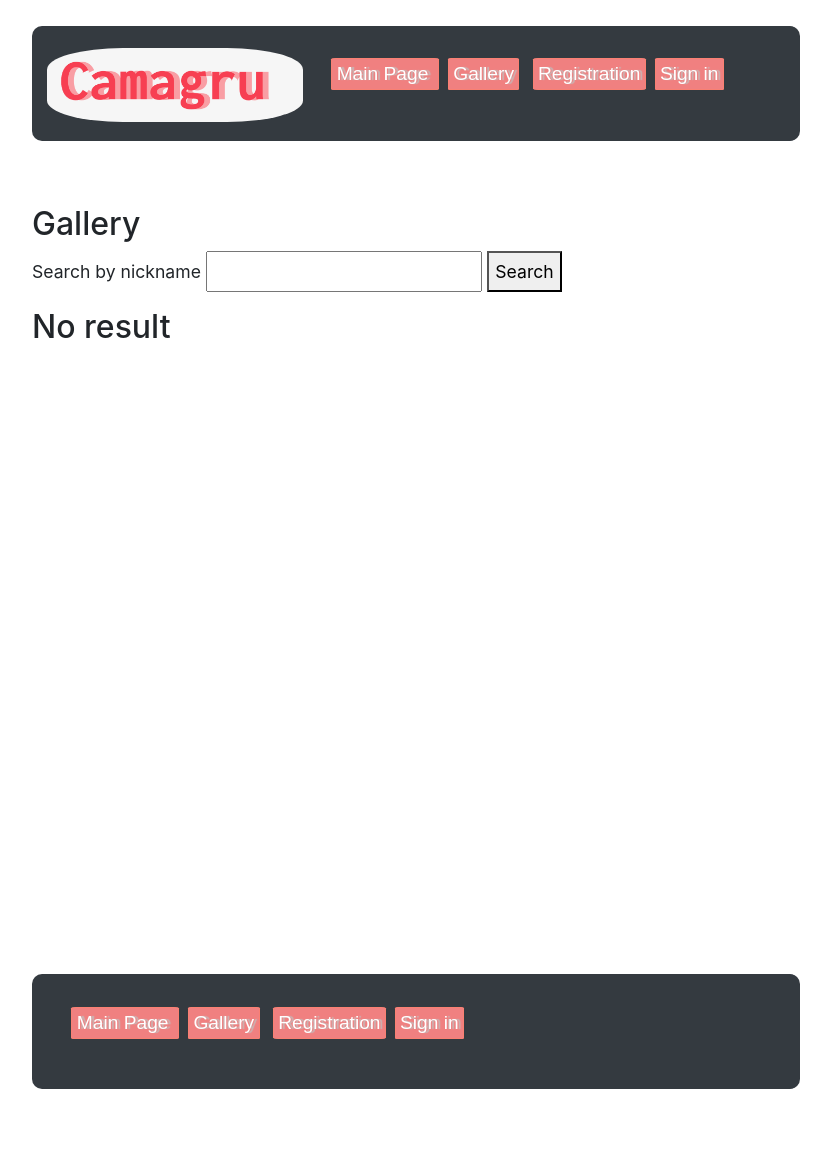
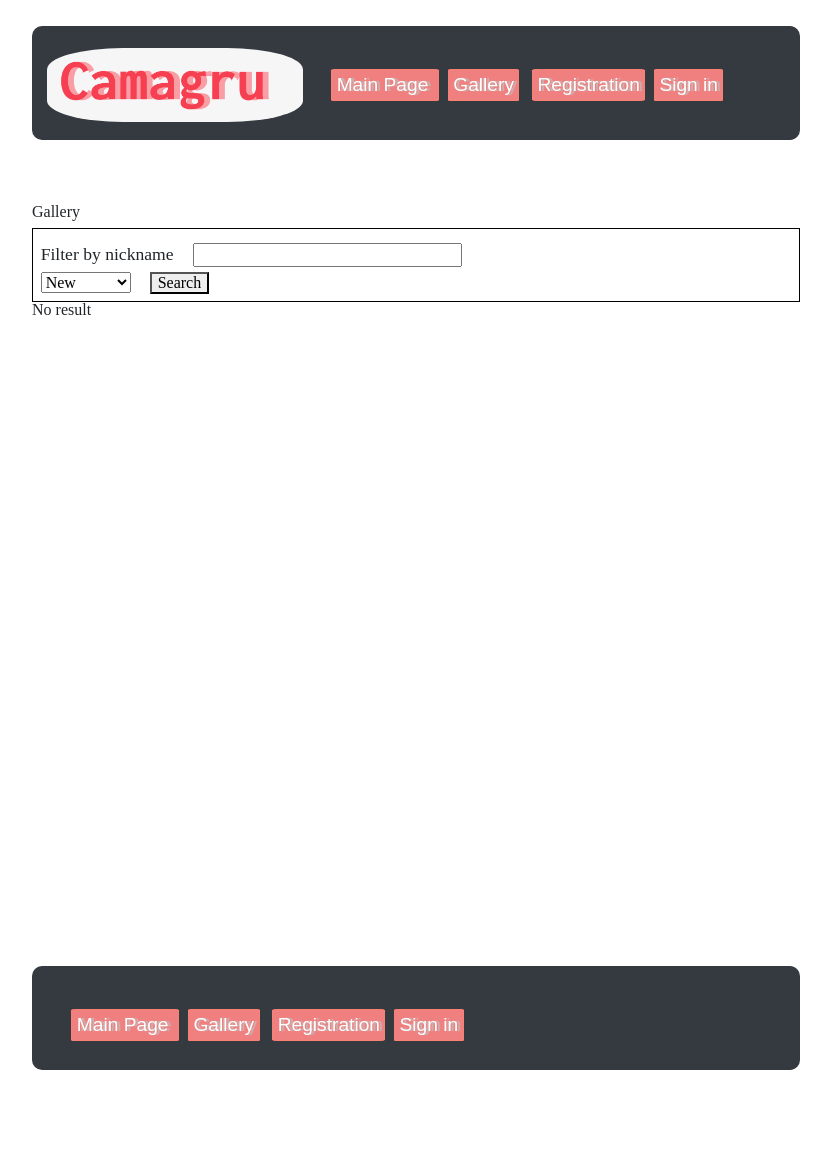
Before and after one commit to TimiTeam/Camagru, a PHP site: page /camagru/gallery/show in a window 1280 px wide. Shown: the whole page, without its empty margins (224-1055 px from the left). After the commit the page ends 1070 px from the top, so only its background shows below. Run offline with PHP 8.4, Linux system fonts and the light colour scheme; data that the repository does not hold is empty.

Commit message:
almost ready site style

```diff
--- a/app/controllers/GalleryController.class.php
+++ b/app/controllers/GalleryController.class.php
@@ -9,14 +9,22 @@ class GalleryController extends Controller{
     public function showAction(){
         $res = [];
         $likes = [];
-        if (isset($_GET['nickname'])){
+        if (!isset($_GET['sort']))
+			$_GET['sort'] = 'new';
+        if (isset($_GET['nickname']) && strlen($_GET['nickname']) > 0){
             $nickname = htmlentities($_GET['nickname']);
-            $res = $this->model->getAllUserPosts($nickname);
+			if (isset($_GET['sort']) && stristr($_GET['sort'], 'like') !== false)
+            	$res = $this->model->getAllUserPostsByLikes($nickname);
+			else
+				$res = $this->model->getAllUserPosts($nickname);
         }
+        else if (isset($_GET['sort']) && stristr($_GET['sort'], 'like') !== false)
+            $res = $this->model->getAllPostsByLikes();
         else
-            $res = $this->model->showAllPosts();
+			$res = $this->model->showAllPosts();
         if ($res) {
-            $res = array_reverse($res);
+        	if (isset($_GET['sort']) && $_GET['sort'] == 'new' || (isset($_GET['sort'])  && $_GET['sort'] == 'like_more'))
+				$res = array_reverse($res);
             $likes = $this->model->getAllLikes($res);
         }
         $this->view->render("Gallery", array('data' => $res, 'likes' => $likes));
--- a/app/models/Gallery.class.php
+++ b/app/models/Gallery.class.php
@@ -6,9 +6,19 @@ use app\core\Model;
 
 class Gallery extends Model{
     public function showAllPosts(){
-        $res = $this->db->row("SELECT * FROM `posts` ORDER BY id");
+        $res = $this->db->row("SELECT * FROM `posts` ORDER BY `published`");
         return ($res);
     }
+
+    public function getAllPostsByLikes(){
+		$res = $this->db->row("SELECT * FROM `posts` ORDER BY `like`");
+		return ($res);
+	}
+
+	public function getAllUserPostsByLikes($nickname){
+		$res = $this->db->row("SELECT * FROM `posts` WHERE `user_name` = :id  ORDER BY `like`", array('id' => $nickname));
+		return ($res);
+	}
 
     public function deleteLine($posId, $user){
         $res = $this->db->row( 'DELETE FROM `likes_posts` WHERE `user_id` = :user_id AND `post_id` = :post_id;', array('user_id' => $user['id'], 'post_id' => $posId));
--- a/app/scripts/posts.js
+++ b/app/scripts/posts.js
@@ -10,7 +10,6 @@ window.onload = function () {
                     let div = document.getElementById('usr_likes'+id[1]);
                     if (div && div.firstChild){
                         div.style.display = "block";
-                        console.log("in");
                         div.onmouseleave = function () {
                             div.style.display = "none";
                         }
--- a/app/scripts/registerJs.js
+++ b/app/scripts/registerJs.js
@@ -32,8 +32,6 @@ function    passwordValidation(elem){
     if (!inputValidation(elem) || !inputValidation(ps)){
         setErrorText("At less 4 symbols ");
     }
-    console.log(elem.value);
-    console.log(ps.value);
     if (elem.value != ps.value)
         setErrorText("Passwords do not match");
     else
--- a/app/style/mainStyle.css
+++ b/app/style/camagru.css
@@ -87,6 +87,7 @@ p {
 
 .hr{
     padding: 3%;
+    padding-top: 5%;
     width: 65%;
 }
 ul.hr li {
@@ -159,6 +160,41 @@ input{
     font-size: 100%;
 }
 
+.status-div{
+    border: 2px solid green;
+    border-radius: 5px;
+    padding: 2%;
+    width: 100%;
+    height: 100px;
+    font-size: 120%;
+    text-align: center;
+    color: #dddddd;
+    background: #343a40;
+}
+
+.searchBy{
+    display: -moz-inline-block;
+    width: 100%;
+    margin-top: 1%;
+    padding: 1%;
+    border: 1px solid black;
+}
+
+.input_nickname{
+    margin-right: -30%;
+    display: inline-flex;
+}
+
+.select_sort{
+    margin-right: 2%;
+    display: inline-flex;
+}
+
+.title_filer{
+    display: inline-flex;
+    margin-right: 2%;
+}
+
 .simple_button:hover{
     box-shadow: 2px 3px 4px rgba(196, 0, 255, 0.2),
     -2px 3px 4px rgba(196, 0, 255, 0.2),
--- a/app/style/photoStyle.css
+++ b/app/style/photo.css
@@ -16,7 +16,7 @@ body {
 
 div.cont{
     width: 100%;
-    min-width: 500px;
+    min-width: 300px;
     display: inline-flex;
     border: 2px dashed blueviolet;
 }
@@ -89,13 +89,14 @@ img.render:hover {
 .modal {
     display: none;
     position: absolute;
-    background-color: rgb(0,0,0);
-    background-color: rgba(180, 180, 255, 0.92);
+    margin-left: 20%;
+    margin-top: 5%;
+    background-color: rgba(150, 150, 180, 0.85);
     overflow: auto;
     z-index: 1000;
-    width: 50%;
-    margin-left: 5%;
-    border-radius: 1%;
+    width: 60%;
+    height: auto;
+    padding: 1%;
 }
 
 .title{
@@ -108,15 +109,32 @@ img.render:hover {
 
 .img_modal{
     border-radius: 2%;
-    width: 70%;
+    width: 80%;
     height: auto;
-    border: 1px dashed black;
+    padding: 2%;
+    margin: 1%;
+    background: #dddddd;
 }
 
 .modal-content {
     text-align: center;
     animation-name: animate;
+    background-color: rgba(150, 150, 180, 0.1);
+
+    overflow: auto;
     animation-duration: 0.5s
+}
+
+.my-modal-footer{
+    text-align: center;
+    padding: 1%;
+}
+
+.modal-title{
+    padding-top: 2%;
+    font-size: 125%;
+    font-family: "Apple SD Gothic Neo";
+    color: black;
 }
 
 .close {
--- a/app/style/showStyle.css
+++ b/app/style/show.css
@@ -8,9 +8,8 @@
 }
 
 .post_info{
-    border: 3px solid gray;
+    border: 3px solid #343a40;
     border-radius: 1%;
-
     background-color: #ffffff;
     width: 60%;
     margin-left: 20%;
@@ -28,13 +27,15 @@
 
 .left_text{
     width: 20%;
+    margin: 1%;
     text-align: left;
-    padding: 3%;
-    padding-left: 5%;
+    font-size: 100%;
+    padding: 2%;
 }
 
 .center_text{
     width: 60%;
+    padding: 1%;
     margin-top: 2%;
     text-align: center;
     margin-bottom: 2%;
--- a/app/views/account/login.php
+++ b/app/views/account/login.php
@@ -41,7 +41,7 @@
                             <p></p>
                         </td>
                         <td class="data">
-                            <a href="/camagru/account/register">Don't have account?</a>
+                            <a href="/camagru/account/register">Don't have account?</a><br>
                         </td>
                     </tr>
                     <tr>
@@ -49,7 +49,7 @@
                             <p></p>
                         </td>
                         <td class="data">
-                            <p><br></p>
+                            <p></p>
                         </td>
                     </tr>
                     <tr>
@@ -58,7 +58,7 @@
                         </td>
                         <td class="data">
                             <p>
-                                <button class="simple_button">Sign in </button>
+                                <button class="btn btn-success">Sign in </button>
                             </p>
                         </td>
                     </tr>
--- a/app/views/account/register.php
+++ b/app/views/account/register.php
@@ -82,7 +82,7 @@
                     <p><br></p>
                 </td>
                 <td class="data">
-                    <button id="registerBtn" class="simple_button">Check-in </button>
+                    <button id="registerBtn" class="btn btn-success">Check-in </button>
                 </td>
             </tr>
         </table>
--- a/app/views/account/settings.php
+++ b/app/views/account/settings.php
@@ -21,7 +21,6 @@ else if($notify == 1)
                         </div>';
 ?>
 <div class="main_panel">
-    <h2>Welcome <?php echo $login ?> </h2>
     <form action="" method="POST">
         <p>First name: <b id="name"> <?php echo $first_name?></b><br>
             <input type="hidden" id="first_name" name="first_name">
--- a/app/views/account/status.php
+++ b/app/views/account/status.php
@@ -3,7 +3,7 @@
 //	    header("Location: http://localhost:8080/camagru/");
 ?>
 <div class="main_panel">
-    <p>
-    <?php echo $info ?>
-    </p>
+    <div class="status-div">
+        <?php echo $info ?>
+    </div>
 </div>
--- a/app/views/gallery/show.php
+++ b/app/views/gallery/show.php
@@ -1,12 +1,26 @@
 
 <div class="main_panel">
     <h2> Gallery</h2>
-    <form action="" method="get">
-        <p>Search by nickname
-        <input type="text" name="nickname">
-        <button>Search</button>
-        </p>
-    </form>
+    <div class="searchBy">
+        <form action="" method="get">
+            <div class="title_filer">
+                <p>Filter by nickname</p>
+            </div>
+            <div class="input_nickname">
+                <input type="text" size="80" name="nickname">
+            </div>
+            <div class="select_sort">
+                <select size="1" name="sort">
+                    <option disabled>Sorting by</option>
+                    <option value="like_more">More like</option>
+                    <option value="like_less">Less like</option>
+                    <option selected value="new">New</option>
+                    <option value="older">Older</option>
+                </select>
+            </div>
+            <button>Search</button>
+        </form>
+    </div>
 <?php
 
 function searchCurrUserLike($likesArray){
--- a/app/views/gallery/showPost.php
+++ b/app/views/gallery/showPost.php
@@ -72,8 +72,8 @@ echo '<div class="user_photo">
 						<input type="hidden" name="post_id" value="'.$post['id'].'">
 						<textarea rows="6" name="comment" ></textarea >
 						<br>
-						<button>
-							Leave a comment
+						<button class="btn btn-primary">
+							Сomment
 						</button>
 					</form>
 				</div>
--- a/app/views/layout/default.php
+++ b/app/views/layout/default.php
@@ -14,10 +14,10 @@
         <meta charset="UTF-8">
         <meta name="viewport" content="width=device-width, initial-scale=1.0">
         <meta http-equiv="X-UA-Compatible" content="ie=edge">
-        <link rel="stylesheet" href="/camagru/app/style/mainStyle.css">
-        <link rel="stylesheet" href="/camagru/app/style/photoStyle.css">
-        <link rel="stylesheet" href="/camagru/app/style/showStyle.css">
         <link rel="stylesheet" href="https://stackpath.bootstrapcdn.com/bootstrap/4.3.1/css/bootstrap.min.css" integrity="sha384-ggOyR0iXCbMQv3Xipma34MD+dH/1fQ784/j6cY/iJTQUOhcWr7x9JvoRxT2MZw1T" crossorigin="anonymous">
+        <link rel="stylesheet" href="/camagru/app/style/camagru.css">
+        <link rel="stylesheet" href="/camagru/app/style/photo.css">
+        <link rel="stylesheet" href="/camagru/app/style/show.css">
 
         <script  type="text/javascript" src="/camagru/app/scripts/registerJs.js"></script>
         <script  type="text/javascript" src="/camagru/app/scripts/posts.js"></script>
```
Also changed, not shown: app/controllers/MainController.class.php (+6 -6 lines), app/views/account/makePhoto.php (+13 -9 lines), app/views/main/index.php (+11 -10 lines).
